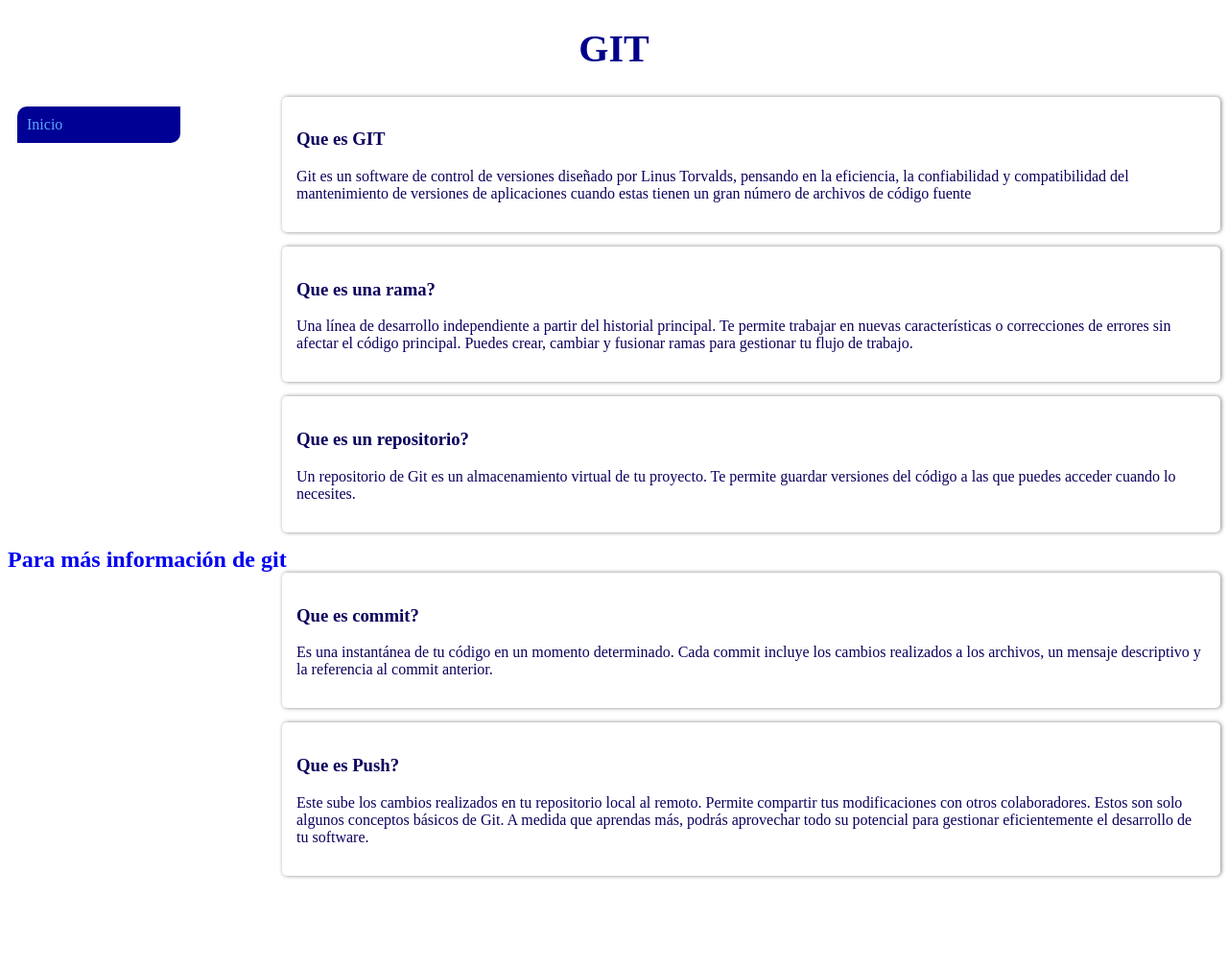
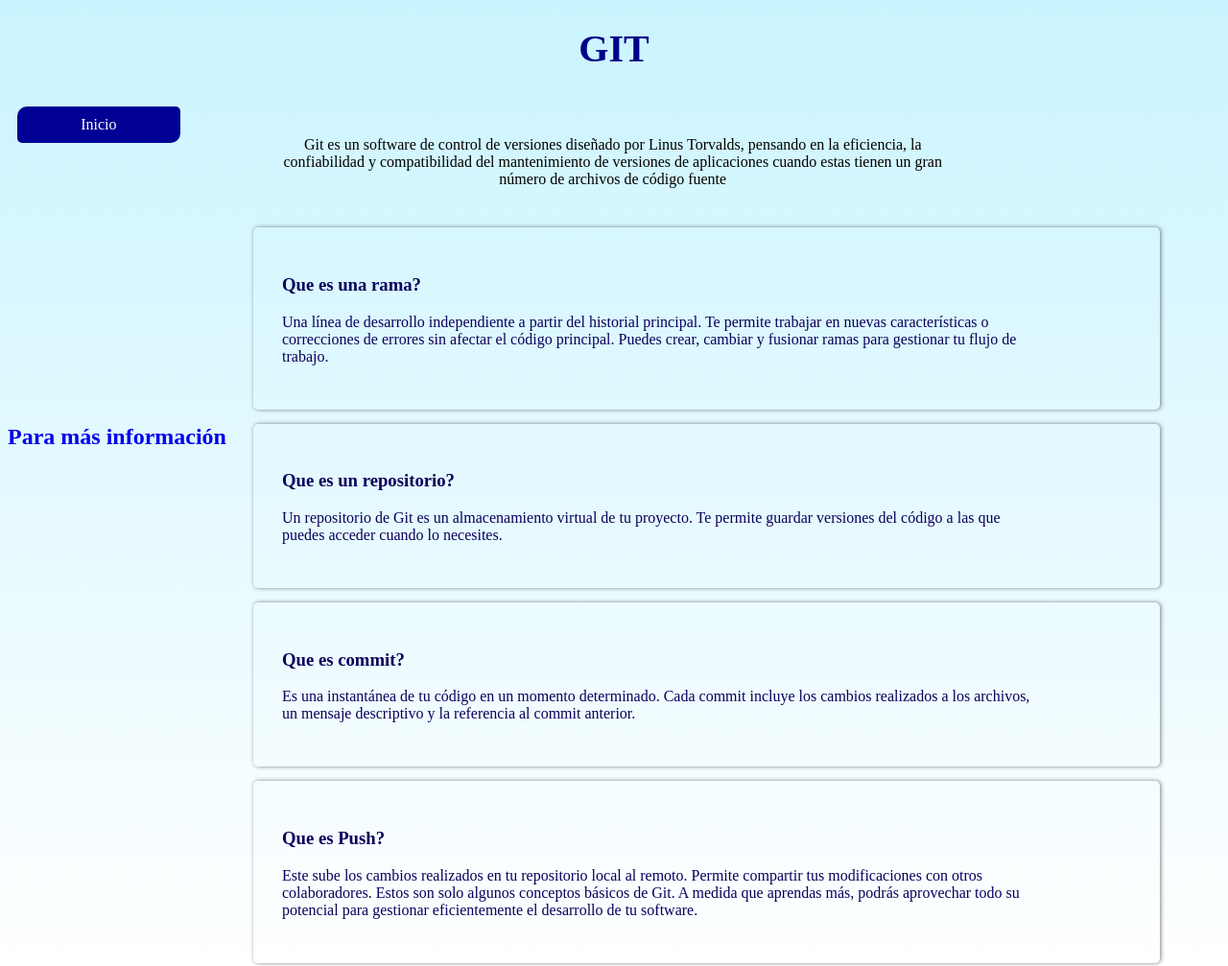
Before and after one commit to alex123mt/gitconceptos, a plain HTML site: page index.html in a window 1280 px wide. Shown: the whole page at 96% size. Before the commit the page ends 928 px from the top, so only its background shows below. Drawn offline with Linux system fonts and the light colour scheme.

Commit message:
gitconceptos

```diff
--- a/css/estilo.css
+++ b/css/estilo.css
@@ -1,8 +1,13 @@
+
 header{
     color: darkblue;
     text-align: center;
     font-size: 20px;
 
+}
+body{
+    background: rgb(255,255,255);
+    background: linear-gradient(0deg, rgba(255,255,255,0.5691526610644257) 0%, rgba(202,244,255,1) 100%);
 }
 
 nav{
@@ -13,35 +18,27 @@ nav{
 
 nav a{
     background-color: rgb(0, 0, 148);
-    border-radius: 10px 0 10px 0;
-    color: rgb(92, 168, 255);
+    border-radius: 10px 5px 10px 5px;
+    color: rgb(255, 255, 255);
     margin: 10px;
     padding: 10px;
     text-decoration: none;
     display: block;
+    text-align: center;
 }
 
 section{
     float: right;
-    width: 75%;
+    width: 70%;
     color: rgb(10, 1, 92);
     border-radius: 5px;
     box-shadow: 1px 0 4px rgba(0, 0, 0, 0.49);
     margin-bottom: 15px;
-    padding: 15px;
+    padding: 30px;
+    margin-right: 5%;
 
 }
 
-aside{
-    float: right;
-    width: 30%;
-    padding: 15px;
-    margin: 5px;
-    font-style: italic;
-    color: darkblue;
-    box-shadow: inset 5px 0 5px rgba(0, 0, 139, 0.426);
-
-}
 footer a{
     text-decoration: none;
     float:left;
@@ -50,3 +47,14 @@ footer a{
 section h2{
     color: black;
 }
+.git{
+    padding: 2%;
+    width: 70;
+    border: 10px black;
+    margin-left: 20%;
+    margin-right: 14%;
+    text-align: center;
+}
+p{
+    padding-right: 10%;
+}
--- a/index.html
+++ b/index.html
@@ -13,15 +13,14 @@
     <nav>
         <a href="#">Inicio</a>
     </nav>
-    <section>
-        <article>
-           <h3>Que es GIT</h3>
+    <div class="git">
+        <article >
            <p>Git es un software de control de versiones diseñado por Linus Torvalds,
              pensando en la eficiencia, la confiabilidad y compatibilidad del mantenimiento
               de versiones de aplicaciones cuando estas tienen un gran número de archivos de código fuente</p>
 
        </article>
-   </section>
+    </div>
     <section>
          <article>
             <h3>Que es una rama?</h3>
@@ -42,7 +41,7 @@
     </section>
     <footer>
         <h2>
-            <a href="https://openwebinars.net/blog/conceptos-basicos-de-git/">Para más información de git</a>
+            <a href="https://openwebinars.net/blog/conceptos-basicos-de-git/">Para más información</a>
         </h2>
     </footer>
     <section>
```
